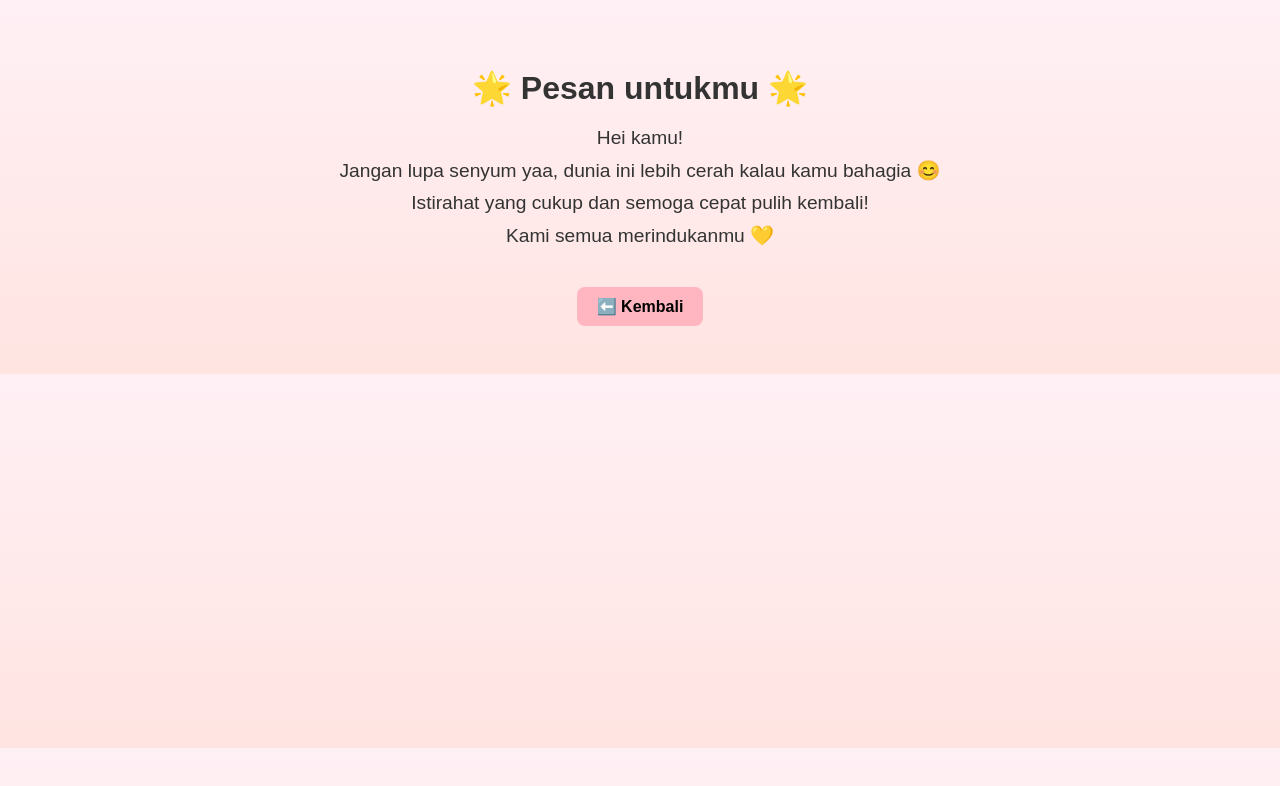
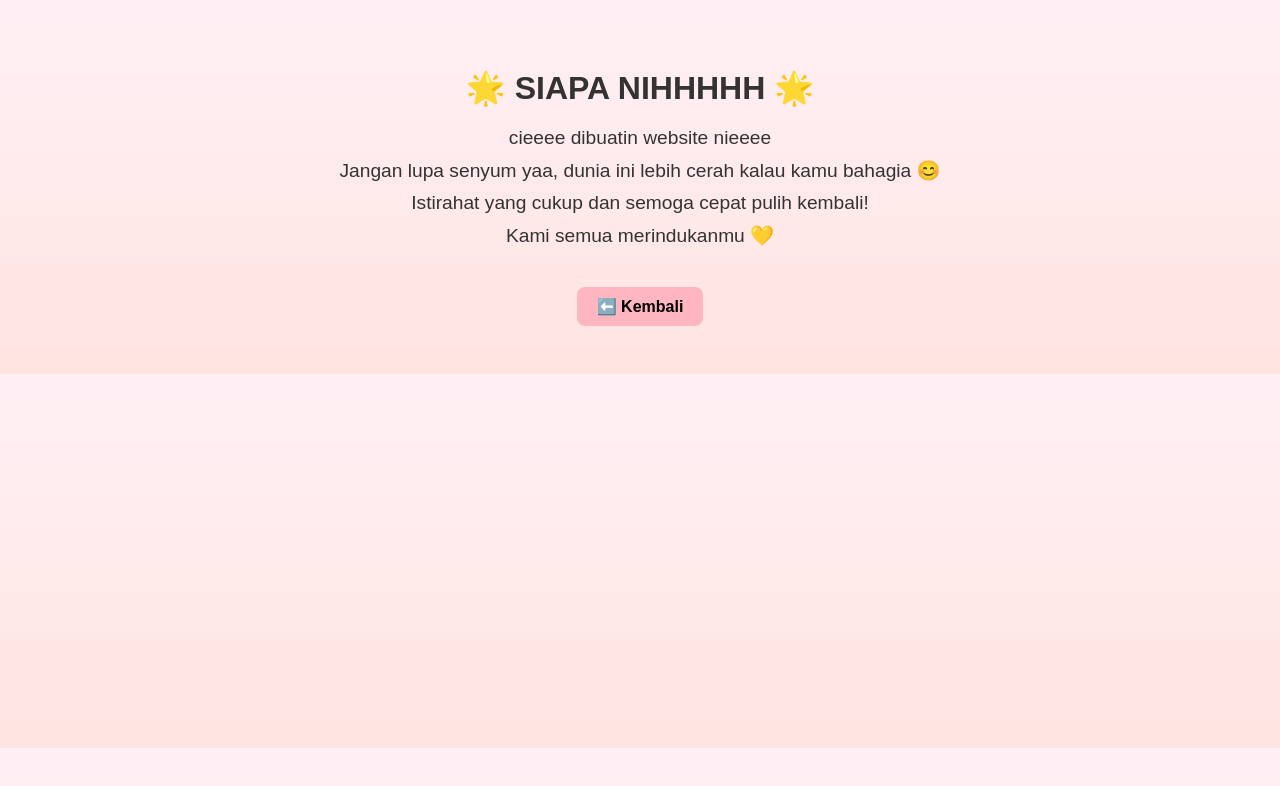
Before and after one commit to AmjadAang/SEMOGA-MENGHIBUR-YA-SASS-, a plain HTML site: page message.html in a window 1280 px wide. Drawn offline with Linux system fonts and the light colour scheme.

Commit message:
Update message.html

```diff
--- a/message.html
+++ b/message.html
@@ -3,7 +3,7 @@
 <html lang="id">
 <head>
     <meta charset="UTF-8">
-    <title>Pesan Spesial</title>
+    <title>coba dipencet</title>
     <style>
         body {
             background: linear-gradient(to bottom, #fff0f5, #ffe4e1);
@@ -36,8 +36,8 @@
     </style>
 </head>
 <body>
-    <h1>🌟 Pesan untukmu 🌟</h1>
-    <p>Hei kamu!</p>
+    <h1>🌟 SIAPA NIHHHHH 🌟</h1>
+    <p>cieeee dibuatin website nieeee</p>
     <p>Jangan lupa senyum yaa, dunia ini lebih cerah kalau kamu bahagia 😊</p>
     <p>Istirahat yang cukup dan semoga cepat pulih kembali!</p>
     <p>Kami semua merindukanmu 💛</p>
```
